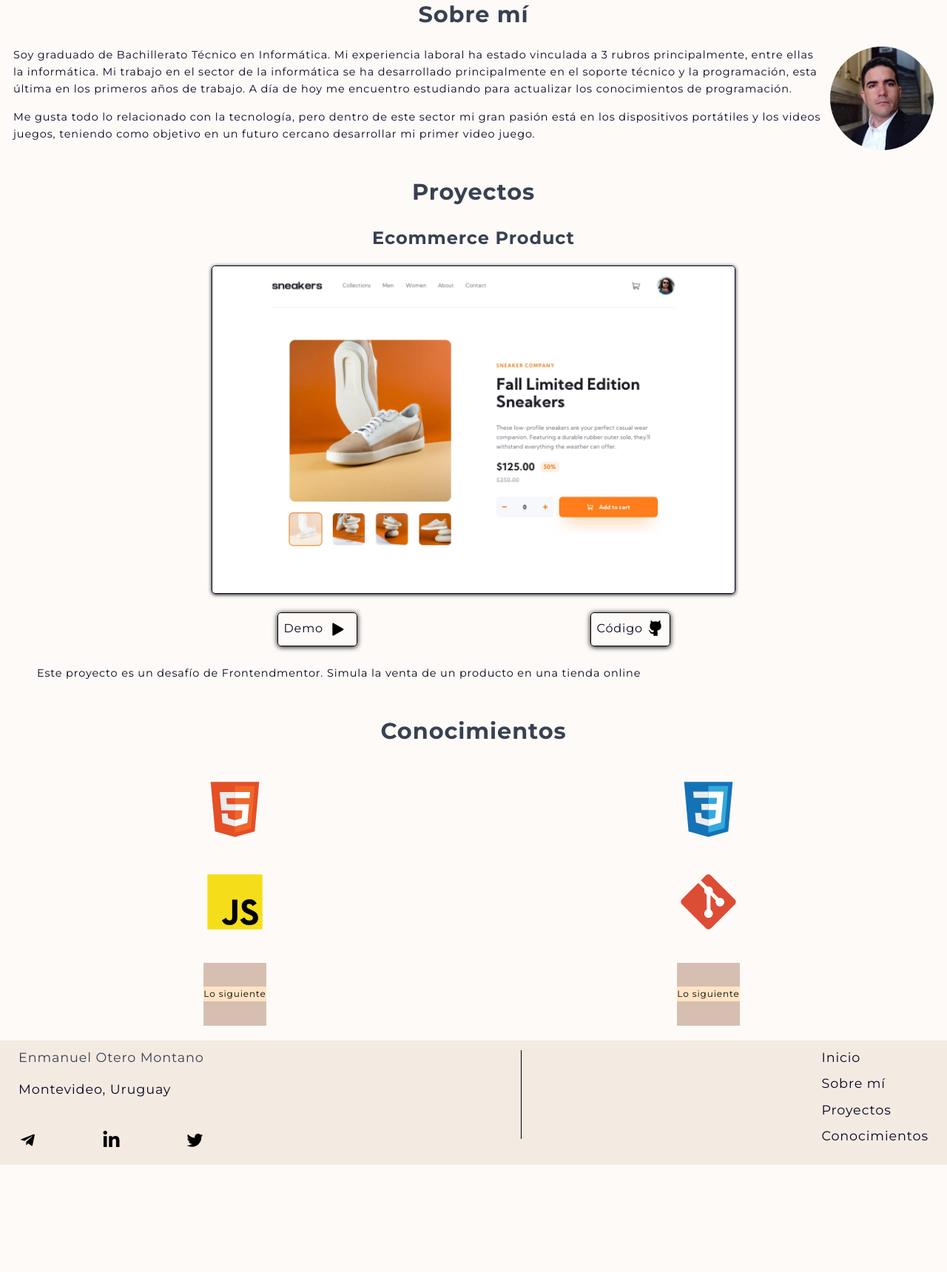
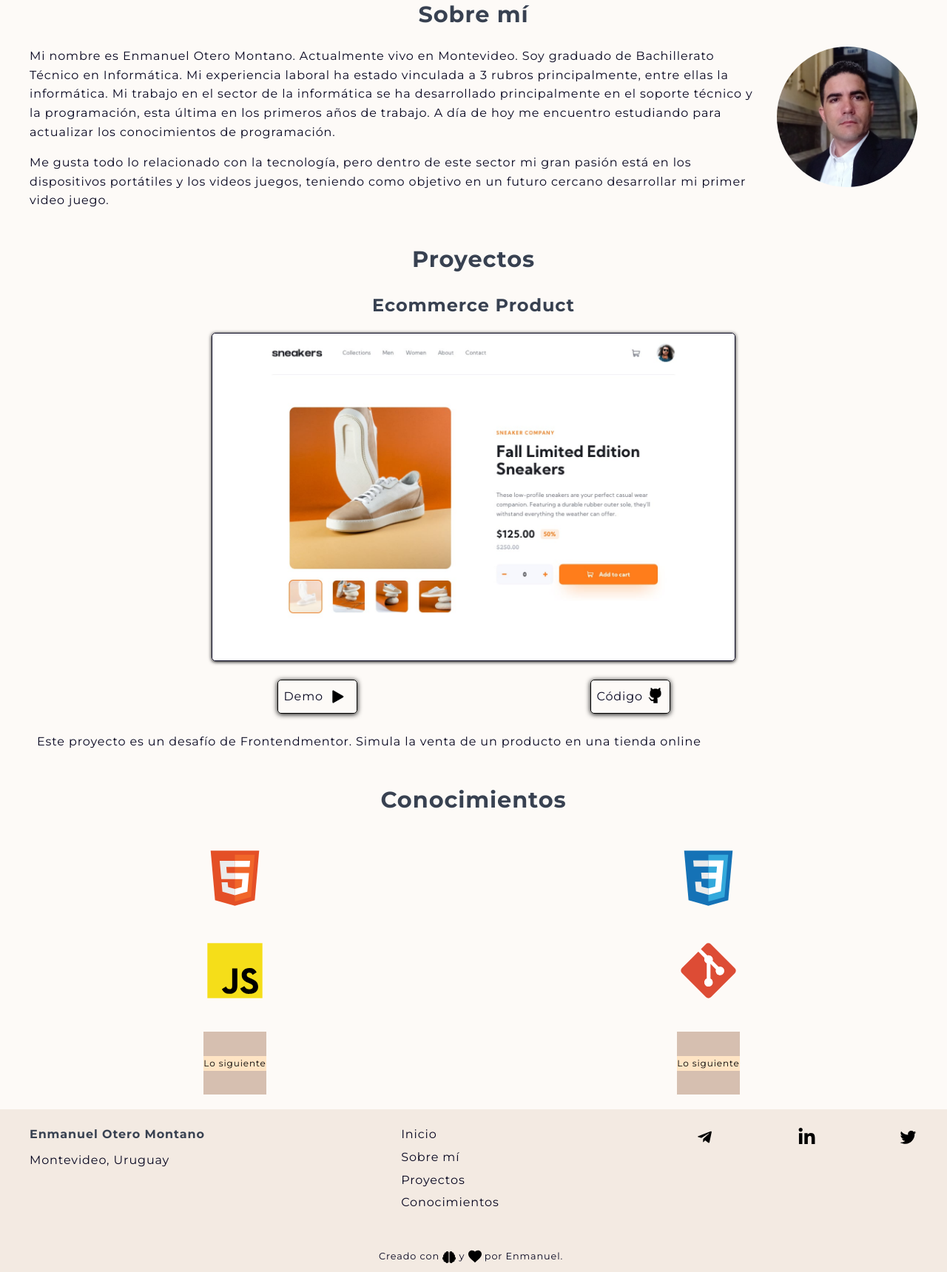
Before and after one commit to Enmanuel-Otero-Montano/Portfolio__Dos, a plain HTML site: page index.html in a window 1280 px wide. Shown: the part 845-2565 px from the top of the page at 74% size. Before the commit the page ends 2420 px from the top, so only its background shows below. Drawn offline with Linux system fonts and the light colour scheme.

Commit message:
Se trabajo en layout para PC

```diff
--- a/css/styles.css
+++ b/css/styles.css
@@ -44,10 +44,6 @@ ul {
 a {
     text-decoration: none;
     color: var(--text-color);
-}
-
-p > span {
-    background-color: var(--bg-resource-color);
 }
 
 .text-color {
@@ -147,36 +143,6 @@ body.dark {
     transition-property: top, transform;
     transition-duration: 900ms;
 }
-
-/* Estilos para la musica */
-
-/* .header__music-container {
-    display: flex;
-    align-items: center;
-    justify-content: space-between;
-    width: 54px;
-}
-
-.musical-lyrics {
-    width: 20px;
-    height: 20px;
-}
-
-.musical-lyrics-active {
-    width: 18.5px;
-    height: 18.5px;
-    transition-property: width, height;
-    transition-duration: 100ms;
-}
-
-.musical-lyrics-dark {
-    filter: invert(100%);
-}
-
-.on-off {
-    color: var(--text-color);
-    text-transform: capitalize;
-} */
 
 /* Estilos para el modo */
 
@@ -309,7 +275,7 @@ body.dark {
 
 .section-hero {
     position: relative;
-    height: 95vh;
+    height: 93vh;
     padding: 50px 18px 0;
 }
 
@@ -343,9 +309,7 @@ body.dark {
 }
 
 .hero {
-    margin-left: auto;
-    margin-right: auto;
-    margin-top: 60px;
+    margin: 60px auto 12px;
     font-size: 1.5rem;
     font-weight: 700;
     line-height: 1.5;
@@ -361,6 +325,7 @@ body.dark {
 }
 
 .section-hero__text-container {
+    width: 320px;
     padding: 8px 12px 16px 20px;
     background-color: var(--bg-information);
     border-radius: var(--border-radius);
@@ -381,7 +346,7 @@ body.dark {
     width: 22px;
 }
 
-.section-hero__text-icon-dark {
+.yellow-icon-dark {
     filter: contrast(0%) sepia(1) hue-rotate(20deg) saturate(4000%);
 }
 
@@ -585,45 +550,51 @@ img {
 
 .footer {
     display: flex;
-    align-items: center;
+    flex-direction: column;
     justify-content: space-between;
     position: relative;
-    padding: 13px;
-    font-size: .7rem;
+    padding: 25px 18px 15px;
     background-color: var(--bg-header-color);
 }
 
-.right-container {
-    display: flex;
-    flex-direction: column;
-    justify-content: space-between;
-}
-
-.right-container::before {
-    content: "";
-    position: absolute;
-    left: 55%;
-    width: 1px;
-    height: 110px;
-    background-color: var(--text-color-name);
-}
-
-.footer__right-container-nav {
-    margin-bottom: 15px;
+.footer__data {
+    padding-bottom: 15px;
 }
 
 .footer__name {
     margin-top: 0;
-    font-weight: normal;
+    margin-bottom: 12px;
+}
+
+.footer-nav {
+    display: flex;
+    flex-direction: column;
+    justify-content: space-between;
+    height: 110px;
+    margin-bottom: 26px;
 }
 
 .footer__list-socials {
     display: flex;
     justify-content: space-between;
     align-items: flex-end;
-    width: 100%;
-    margin: 45px auto 5px 0;
+    width: 45%;
     padding-left: 0;
+}
+
+.created-by {
+    margin-left: auto;
+    margin-right: auto;
+    margin-bottom: 2px;
+    font-size: .7rem;
+    text-align: center;
+}
+
+.created-by__icon {
+    display: inline-block;
+    position: relative;
+    top: 5px;
+    width: 17px;
 }
 
 @media (hover: hover) {
@@ -667,9 +638,17 @@ img {
     .project-links-container {
         width: 45%;
     }
+
+    .footer__list-socials {
+        width: 28%;
+    }
 }
 
 @media screen and (min-width: 1024px) {
+
+    .font-size {
+        font-size: 1rem;
+    }
 
     h2 {
         margin-top: 50px;
@@ -678,13 +657,9 @@ img {
 
     .header {
         height: 70px;
-        padding-left: 25px;
-        padding-right: 25px;
+        padding-left: 40px;
+        padding-right: 40px;
     }
-
-    /* .header__menu-container {
-        display: none;
-    } */
 
     .header__menu-container {
         display: flex;
@@ -705,27 +680,6 @@ img {
         background-color: var(--third-color-mode-dark);
         border-radius: 5px;
     }
-
-    /* .top {
-        position: relative;
-        top: 5px;
-        transform: rotate(45deg);
-        transition-property: top, transform;
-        transition-duration: 900ms;
-    }
-
-    .middle {
-        position: absolute;
-        opacity: 0;
-    }
-
-    .botton {
-        position: relative;
-        top: -3px;
-        transform: rotate(-45deg);
-        transition-property: top, transform;
-        transition-duration: 900ms;
-    } */
 
     .body-overlay {
         position: absolute;
@@ -802,8 +756,8 @@ img {
 
     .section-hero {
         height: 91vh;
-        padding-left: 25px;
-        padding-right: 25px;
+        padding-left: 40px;
+        padding-right: 40px;
     }
 
     .logo-container {
@@ -819,8 +773,37 @@ img {
         left: -220px;
     }
 
+    .section-hero__text-container {
+        width: 440px;
+    }
+
+    .section-hero__text {
+        font-size: 1rem;
+    }
+
     .arrow-container {
         display: none;
+    }
+
+/* Estilos para la section "about-me" */
+
+    .section-about-me {
+        padding-left: 40px;
+        padding-right: 40px;
+    }
+
+    .avatar-container {
+        width: 190px;
+        height: 190px;
+        margin-left: 20px;
+        margin-bottom: 6px;
+        border-radius: 50%;
+        float: right;
+    }
+
+    .avatar {
+        height: 100%;
+        border-radius: 50%;
     }
 
     .section-projects {
@@ -841,33 +824,48 @@ img {
         line-height: 1.6;
     }
 
+    /* Estilos para el footer */
+
     .footer {
-        padding-left: 25px;
-        padding-right: 25px;
+        flex-direction: row;
+        height: 220px;
+        padding-left: 40px;
+        padding-right: 40px;
     }
 
-    .footer__list {
-        width: 25%;
+    .footer-nav {
+        display: flex;
+        flex-direction: column;
+        justify-content: space-between;
+        height: 110px;
+        margin-bottom: 26px;
     }
 
-    .footer__name,
-    .footer__location,
-    .right-container {
-        font-size: 1.1rem;
+    .footer__list-socials {
+        align-items: center;
+        height: max-content;
+        width: 25%;
+        margin-top: 0;
     }
 
-    .right-container::before {
-        height: 120px;
+    .created-by {
+        position: absolute;
+        left: 40%;
+        bottom: 12px;
+        font-size: .8rem;
     }
 
-    .ways-of-contact {
-        width: 30px;
+    .created-by__icon {
+        width: 18px;
     }
 }
 
 @media screen and (min-width: 1366px) {
 
     .header,
+    .section-hero,
+    .section-about-me,
+    .section-projects,
     .footer {
         padding-left: 80px;
         padding-right: 80px;
@@ -882,8 +880,7 @@ img {
     }
 
     .hero {
-        font-size: 2.3rem;
-        padding-left: 60px;
+        font-size: 2.1rem;
     }
 
     .hero__only-name {
@@ -894,10 +891,10 @@ img {
         display: none;
     }
 
-    section > p {
-        width: 70%;
-        margin-left: auto;
-        margin-right: auto;
+    /* Estilos para el "section-projects" */
+
+    .section-projects > p {
+        text-align: center;
     }
 
     .container-presentation-image {
--- a/index.html
+++ b/index.html
@@ -65,10 +65,6 @@
                 <a href="https://twitter.com/Enmanue78366929" target="_blanck" aria-label="abrir perfil de twitter"><svg class="nav-contact-icon" xmlns="http://www.w3.org/2000/svg" viewBox="0 0 64 64" width="25" height="25"><path stroke-width="0" fill="#000000" d="M60 16 L54 17 L58 12 L51 14 C42 4 28 15 32 24 C16 24 8 12 8 12 C8 12 2 21 12 28 L6 26 C6 32 10 36 17 38 L10 38 C14 46 21 46 21 46 C21 46 15 51 4 51 C37 67 57 37 54 21 Z"/></svg></a>
             </div>
         </div>
-        <!-- <div class="header__music-container">
-            <svg class="musical-lyrics" xmlns="http://www.w3.org/2000/svg" viewBox="0 0 512 512"><path d="M511.1 367.1c0 44.18-42.98 80-95.1 80s-95.1-35.82-95.1-79.1c0-44.18 42.98-79.1 95.1-79.1c11.28 0 21.95 1.92 32.01 4.898V148.1L192 224l-.0023 208.1C191.1 476.2 149 512 95.1 512S0 476.2 0 432c0-44.18 42.98-79.1 95.1-79.1c11.28 0 21.95 1.92 32 4.898V126.5c0-12.97 10.06-26.63 22.41-30.52l319.1-94.49C472.1 .6615 477.3 0 480 0c17.66 0 31.97 14.34 32 31.99L511.1 367.1z"/></svg>
-            <p class="on-off">off</p>
-        </div> -->
         <div class="header__mode-container">
             <div class="switch">
                 <input type="radio" class="input-radio sun" name="input-radio"hidden >
@@ -81,7 +77,7 @@
             <div class="logo-container"><img src="assets/images/logo-personal.png" alt="imagen del logo personal"></div>
             <h1 class="hero">¡Hola!<span class="hero__name-preposition">Soy <span class="hero__name">Enmanuel</span>,</span>Desarrollador Frontend.</h1>
             <div class="section-hero__text-container">
-                <p class="section-hero__text"><strong>Nota:</strong> Me gusta el café <img class="section-hero__text-icon" src="assets/images/coffee.svg" alt="taza de cafe">, pero por ahora solo quiero código <img class="section-hero__text-icon" src="assets/images/html-sign.svg" alt="signo de cierre de etiqueta de html"><img class="section-hero__text-icon" src="assets/images/parentesis.svg" alt="signo de cierre de etiqueta de html"><img class="section-hero__text-icon" src="assets/images/microsoft_visual_studio_code.svg" alt="logo de visual studio code">.</p>
+                <p class="section-hero__text"><strong>Nota:</strong> Me gusta el café <img class="section-hero__text-icon yellow-icon" src="assets/images/coffee.svg" alt="taza de cafe">, pero por ahora solo quiero código <img class="section-hero__text-icon yellow-icon" src="assets/images/html-sign.svg" alt="signo de cierre de etiqueta de html"><img class="section-hero__text-icon yellow-icon" src="assets/images/parentesis.svg" alt="signo de cierre de etiqueta de html"><img class="section-hero__text-icon yellow-icon" src="assets/images/microsoft_visual_studio_code.svg" alt="logo de visual studio code">.</p>
             </div>
             <div class="arrow-container">
                 <svg class="arrow-down-one" xmlns="http://www.w3.org/2000/svg" xmlns:xlink="http://www.w3.org/1999/xlink" version="1.1" viewBox="0 0 129 129" enable-background="new 0 0 129 129">
@@ -102,7 +98,7 @@
                 <img src="assets/images/yo.jpg" class="avatar" alt="foto">
             </div>
             <p class="line-height font-size text-color">
-                Soy graduado de Bachillerato Técnico en Informática. Mi experiencia laboral ha estado vinculada a 3 rubros principalmente, entre ellas la informática. Mi trabajo en el sector de la informática se ha desarrollado principalmente en el soporte técnico y la programación, esta última en los primeros años de trabajo. A día de hoy me encuentro estudiando para actualizar los conocimientos de programación.
+                Mi nombre es Enmanuel Otero Montano. Actualmente vivo en Montevideo. Soy graduado de Bachillerato Técnico en Informática. Mi experiencia laboral ha estado vinculada a 3 rubros principalmente, entre ellas la informática. Mi trabajo en el sector de la informática se ha desarrollado principalmente en el soporte técnico y la programación, esta última en los primeros años de trabajo. A día de hoy me encuentro estudiando para actualizar los conocimientos de programación.
             </p>
             <p class="line-height font-size text-color">
                 Me gusta todo lo relacionado con la tecnología, pero dentro de este sector mi gran pasión está en los dispositivos portátiles y los videos juegos, teniendo como objetivo en un futuro cercano desarrollar mi primer video juego.
@@ -126,44 +122,45 @@
             <h2 id="knowledge" class="aligned">Conocimientos</h2>
             <div class="section-knowledge__images-container">
                 <div class="section-knowledge__images-subcontainer">
-                    <img src="assets/images/html.svg" alt="html 5" class="knowledge-image">
+                    <img src="assets/images/html.svg" alt="html 5" class="knowledge-image" title="HTML">
                 </div>
                 <div class="section-knowledge__images-subcontainer">
-                    <img src="assets/images/css.svg" alt="css" class="knowledge-image">
+                    <img src="assets/images/css.svg" alt="css" class="knowledge-image" title="CSS">
                 </div>
                 <div class="section-knowledge__images-subcontainer">
-                    <img src="assets/images/js.svg" alt="js" class="knowledge-image">
+                    <img src="assets/images/js.svg" alt="js" class="knowledge-image" title="JavaScript">
                 </div>
                 <div class="section-knowledge__images-subcontainer">
-                    <img src="assets/images/git.svg" alt="git" class="knowledge-image">
+                    <img src="assets/images/git.svg" alt="git" class="knowledge-image" title="Git">
                 </div>
                 <div class="section-knowledge__images-subcontainer">
-                    <img src="assets/images/sql.svg" alt="sql" class="knowledge-image coming-soon">
+                    <img src="assets/images/sql.svg" alt="sql" class="knowledge-image coming-soon" title="SQL">
                     <div class="overlay-coming-soon-showing"><p>Lo siguiente</p></div>
                 </div>
                 <div class="section-knowledge__images-subcontainer">
-                    <img src="assets/images/sass.svg" alt="sass" class="knowledge-image coming-soon">
+                    <img src="assets/images/sass.svg" alt="sass" class="knowledge-image coming-soon" title="SASS">
                     <div class="overlay-coming-soon-showing"><p>Lo siguiente</p></div>
                 </div>
             </div>
         </section>
     </main>
-    <footer class="footer">
-        <div class="left-container text-color">
+    <footer class="footer font-size">
+        <div class="footer__data">
             <h4 class="footer__name">Enmanuel Otero Montano</h4>
-            <p class="footer__location">Montevideo, Uruguay</p>
-            <ul class="footer__list-socials">
-                <li><a href="https://t.me/enmanuelom" target="_blanck"><svg class="nav-contact-icon" xmlns="http://www.w3.org/2000/svg" xmlns:xlink="http://www.w3.org/1999/xlink" version="1.1" id="mdi-telegram" width="25" height="25" viewBox="0 0 24 24"><path d="M9.78,18.65L10.06,14.42L17.74,7.5C18.08,7.19 17.67,7.04 17.22,7.31L7.74,13.3L3.64,12C2.76,11.75 2.75,11.14 3.84,10.7L19.81,4.54C20.54,4.21 21.24,4.72 20.96,5.84L18.24,18.65C18.05,19.56 17.5,19.78 16.74,19.36L12.6,16.3L10.61,18.23C10.38,18.46 10.19,18.65 9.78,18.65Z"/></svg></a></li>
-                <li><a href="https://www.linkedin.com/in/enmanuel-otero-montano-1a001618b/" target="_blanck"><svg class="nav-contact-icon" xmlns="http://www.w3.org/2000/svg" width="25" height="25" viewBox="0 0 32 32"><path d="M8.268 28h-5.805v-18.694h5.805zM5.362 6.756c-1.856 0-3.362-1.538-3.362-3.394s1.505-3.362 3.362-3.362 3.362 1.505 3.362 3.362c0 1.856-1.506 3.394-3.362 3.394zM29.994 28h-5.792v-9.1c0-2.169-0.044-4.95-3.018-4.95-3.018 0-3.481 2.356-3.481 4.794v9.256h-5.799v-18.694h5.567v2.55h0.081c0.775-1.469 2.668-3.019 5.492-3.019 5.875 0 6.955 3.869 6.955 8.894v10.269z"/></svg></a></li>
-                <li><a href="https://twitter.com/Enmanue78366929" target="_blanck"><svg class="nav-contact-icon" xmlns="http://www.w3.org/2000/svg" viewBox="0 0 64 64" width="25" height="25"><path stroke-width="0" fill="#000000" d="M60 16 L54 17 L58 12 L51 14 C42 4 28 15 32 24 C16 24 8 12 8 12 C8 12 2 21 12 28 L6 26 C6 32 10 36 17 38 L10 38 C14 46 21 46 21 46 C21 46 15 51 4 51 C37 67 57 37 54 21 Z"/></svg></a></li>
-            </ul>
+            <p class="footer__location text-color">Montevideo, Uruguay</p>
         </div>
-        <div class="right-container">
+        <div class="footer-nav">
             <a href="#header" class="footer__right-container-nav">Inicio</a>
             <a href="#about-me" class="footer__right-container-nav">Sobre mí</a>
             <a href="#projects" class="footer__right-container-nav">Proyectos</a>
             <a href="#knowledge" class="footer__right-container-nav">Conocimientos</a>
         </div>
+        <ul class="footer__list-socials">
+            <li title="Contáctame por Telegram"><a href="https://t.me/enmanuelom" target="_blanck"><svg class="nav-contact-icon" xmlns="http://www.w3.org/2000/svg" xmlns:xlink="http://www.w3.org/1999/xlink" version="1.1" id="mdi-telegram" width="25" height="25" viewBox="0 0 24 24"><path d="M9.78,18.65L10.06,14.42L17.74,7.5C18.08,7.19 17.67,7.04 17.22,7.31L7.74,13.3L3.64,12C2.76,11.75 2.75,11.14 3.84,10.7L19.81,4.54C20.54,4.21 21.24,4.72 20.96,5.84L18.24,18.65C18.05,19.56 17.5,19.78 16.74,19.36L12.6,16.3L10.61,18.23C10.38,18.46 10.19,18.65 9.78,18.65Z"/></svg></a></li>
+            <li title="Perfil de Linkedin"><a href="https://www.linkedin.com/in/enmanuel-otero-montano-1a001618b/" target="_blanck"><svg class="nav-contact-icon" xmlns="http://www.w3.org/2000/svg" width="25" height="25" viewBox="0 0 32 32"><path d="M8.268 28h-5.805v-18.694h5.805zM5.362 6.756c-1.856 0-3.362-1.538-3.362-3.394s1.505-3.362 3.362-3.362 3.362 1.505 3.362 3.362c0 1.856-1.506 3.394-3.362 3.394zM29.994 28h-5.792v-9.1c0-2.169-0.044-4.95-3.018-4.95-3.018 0-3.481 2.356-3.481 4.794v9.256h-5.799v-18.694h5.567v2.55h0.081c0.775-1.469 2.668-3.019 5.492-3.019 5.875 0 6.955 3.869 6.955 8.894v10.269z"/></svg></a></li>
+            <li title="Contáctame por Twitter"><a href="https://twitter.com/Enmanue78366929" target="_blanck"><svg class="nav-contact-icon" xmlns="http://www.w3.org/2000/svg" viewBox="0 0 64 64" width="25" height="25"><path stroke-width="0" fill="#000000" d="M60 16 L54 17 L58 12 L51 14 C42 4 28 15 32 24 C16 24 8 12 8 12 C8 12 2 21 12 28 L6 26 C6 32 10 36 17 38 L10 38 C14 46 21 46 21 46 C21 46 15 51 4 51 C37 67 57 37 54 21 Z"/></svg></a></li>
+        </ul>
+        <p class="created-by text-color">Creado con <span><img class="created-by__icon yellow-icon" src="assets/images/brain.svg" alt="cerebro"></span> y <span><img class="created-by__icon yellow-icon" src="assets/images/heart.svg" alt="corazon"></span> por Enmanuel.</p>
     </footer>
     <script src="js/main.js"></script>
 </body>
```
Also changed, not shown: js/main.js (+5 -28 lines), assets/images/brain.svg (added), assets/images/heart.svg (added).
